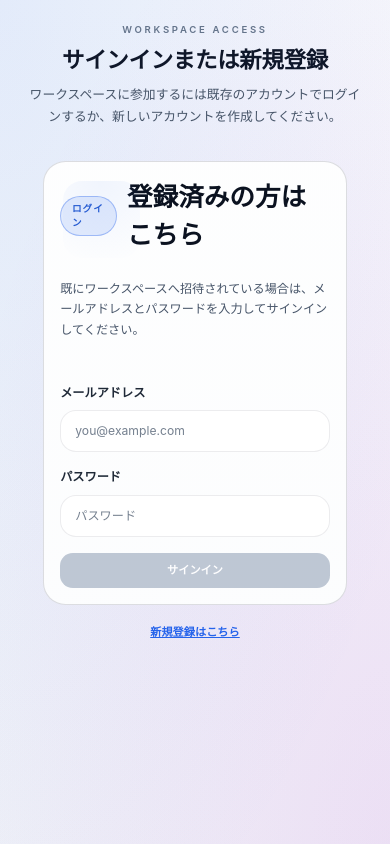
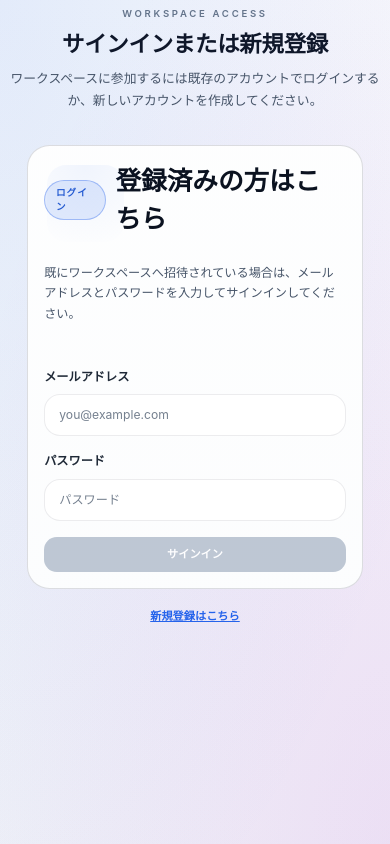
Before and after one commit to ist-h-i/todo-generator, an Angular app in the folder frontend/: page /login in a window 390 px wide. Built offline with nearby package versions, Linux system fonts and the light colour scheme.

Commit message:
Adjust app page padding clamp to 2vw

```diff
--- a/frontend/src/styles.scss
+++ b/frontend/src/styles.scss
@@ -79,20 +79,20 @@
   --space-2xl: 40px;
   --space-3xl: 56px;
   --space-4xl: 72px;
-  --page-padding-block-start: clamp(40px, 8vw, 72px);
-  --page-padding-block-end: var(--space-3xl);
+  --page-padding-block-start: clamp(14px, 2vw, 24px);
+  --page-padding-block-end: calc(var(--space-3xl) / 3);
   --page-content-gap: var(--space-xl);
   --panel-padding: var(--space-lg);
   --panel-gap: var(--space-lg);
-  --page-padding-inline: clamp(40px, 8vw, 72px);
+  --page-padding-inline: clamp(14px, 2vw, 24px);
   color-scheme: light;
 }
 
 @media (max-width: 599px) {
   :root,
   :root.dark {
-    --page-padding-inline: 24px;
-    --page-padding-block-start: 24px;
+    --page-padding-inline: 8px;
+    --page-padding-block-start: 8px;
   }
 }
 
```
